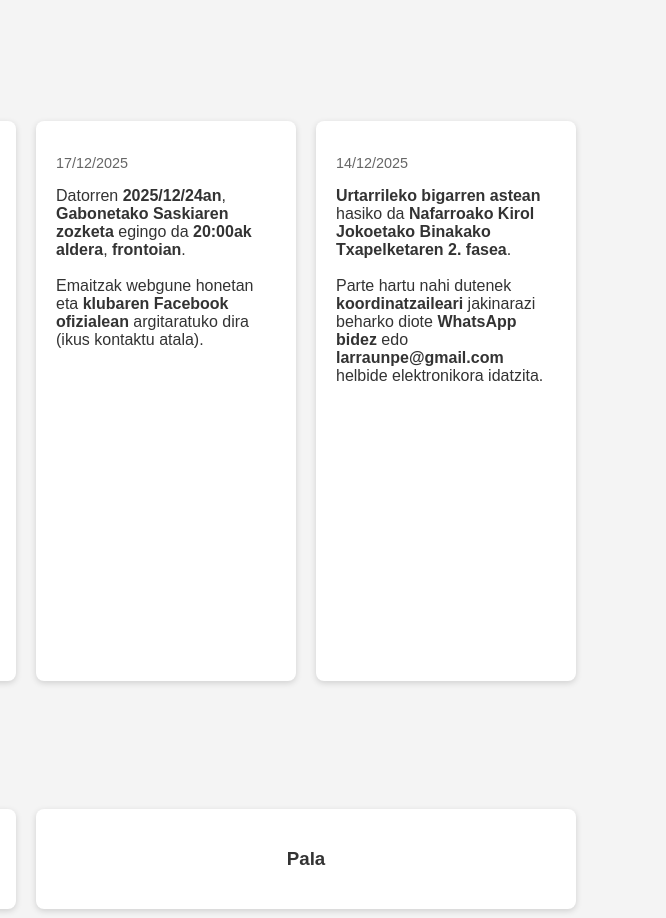
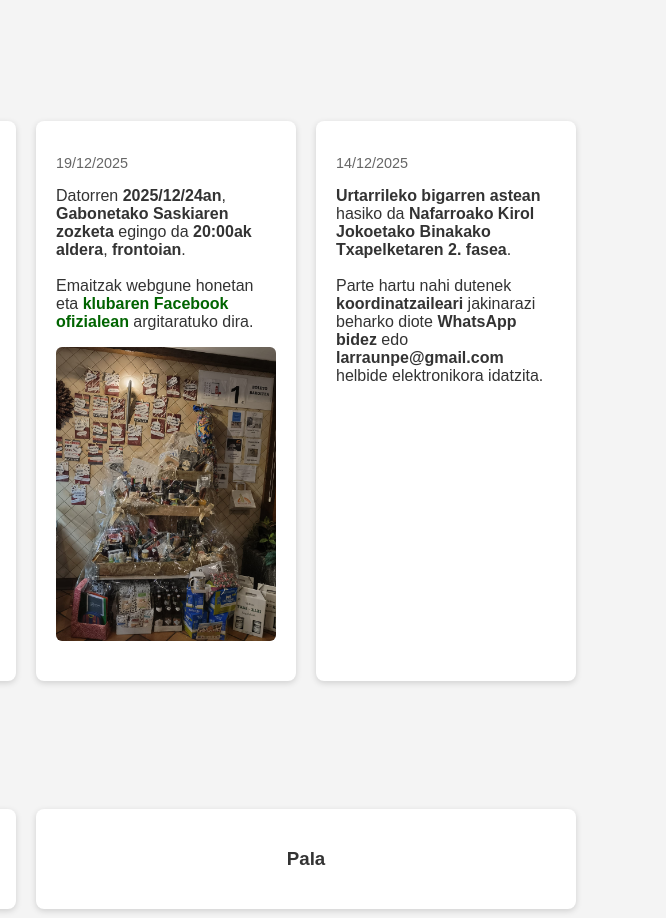
Before and after one commit to larraunpe/larraun-pilota, a plain HTML site: page index.html in a window 1280 px wide. Shown: the part 1000-1918 px from the top of the page, 614-1280 px from the left. Drawn offline with Linux system fonts and the light colour scheme; no server answers.

Commit message:
Update index.html

```diff
--- a/index.html
+++ b/index.html
@@ -344,7 +344,7 @@ function openImage(src) {
 
   <div class="cards">
 
-<!-- NUEVA NOTICIA 1 -->
+<!--NOTICIA 1 -->
 <div class="card" style="text-align:left;">
   <p style="font-size:0.9em; color:#666;">25/12/2025</p>
 
@@ -378,7 +378,7 @@ function openImage(src) {
   </div>
 </div>
 
-<!-- NUEVA NOTICIA 2-->
+<!-NOTICIA 2-->
 <div class="card" style="text-align:left;">
   <p style="font-size:0.9em; color:#666;">19/12/2025</p>
 
@@ -412,31 +412,57 @@ function openImage(src) {
   </div>
 </div>
 
+    <!-NOTICIA 3-->
+<div class="card" style="text-align:left;">
+  <p style="font-size:0.9em; color:#666;">19/12/2025</p>
 
-    <!-- NOTICIA 2 -->
-    <div class="card" style="text-align:left;">
-      <p style="font-size:0.9em; color:#666;">17/12/2025</p>
-
+  <!-- CASTELLANO -->
   <p class="es">
     El próximo <strong>24/12/2025</strong> se realizará el
         <strong>sorteo de la Cesta de Navidad</strong> alrededor de las
         <strong>20:00 horas</strong> en el <strong>frontón</strong>.
         <br><br>
         Los resultados se publicarán en esta web y en el
-        <strong>Facebook oficial del club</strong> (ver sección de contacto).
+        <strong>
+    <a href="https://www.facebook.com/profile.php?id=61585064469809"
+       target="_blank"
+       style="color:#006400; text-decoration:none;">
+      Facebook oficial del club
+    </a>
+  </strong>.
   </p>
 
+  <!-- EUSKERA -->
   <p class="eu">
      Datorren <strong>2025/12/24an</strong>,
         <strong>Gabonetako Saskiaren zozketa</strong> egingo da
         <strong>20:00ak aldera</strong>, <strong>frontoian</strong>.
         <br><br>
         Emaitzak webgune honetan eta
-        <strong>klubaren Facebook ofizialean</strong> argitaratuko dira
-        (ikus kontaktu atala).
+        <strong>
+    <a href="https://www.facebook.com/profile.php?id=61585064469809"
+       target="_blank"
+       style="color:#006400; text-decoration:none;">
+      klubaren Facebook ofizialean
+    </a>
+  </strong> argitaratuko dira.
   </p>
+
+  <!-- IMAGEN SIN ENLACE -->
+  <div class="eu es" style="margin-top:15px; width:100%; text-align:center;">
+    <a href="https://larraunpe.github.io/larraun-pilota/#berriak"
+       target="_blank"
+       style="display:block; width:100%;">
+      <img
+        src="images/cartelera/noticia3.jpg"
+        alt="Berria3 - Noticia3"
+        style="width:100%; height:auto; border-radius:6px; cursor:pointer;"
+        onclick="openImage(this.src)">
+    </a>
   </div>
-    <!-- NOTICIA 3 -->
+</div>
+
+        <!-- NOTICIA 4 -->
     <div class="card" style="text-align:left;">
       <p style="font-size:0.9em; color:#666;">14/12/2025</p>
 
```
Lines whose indentation alone changed are shown as unchanged.
